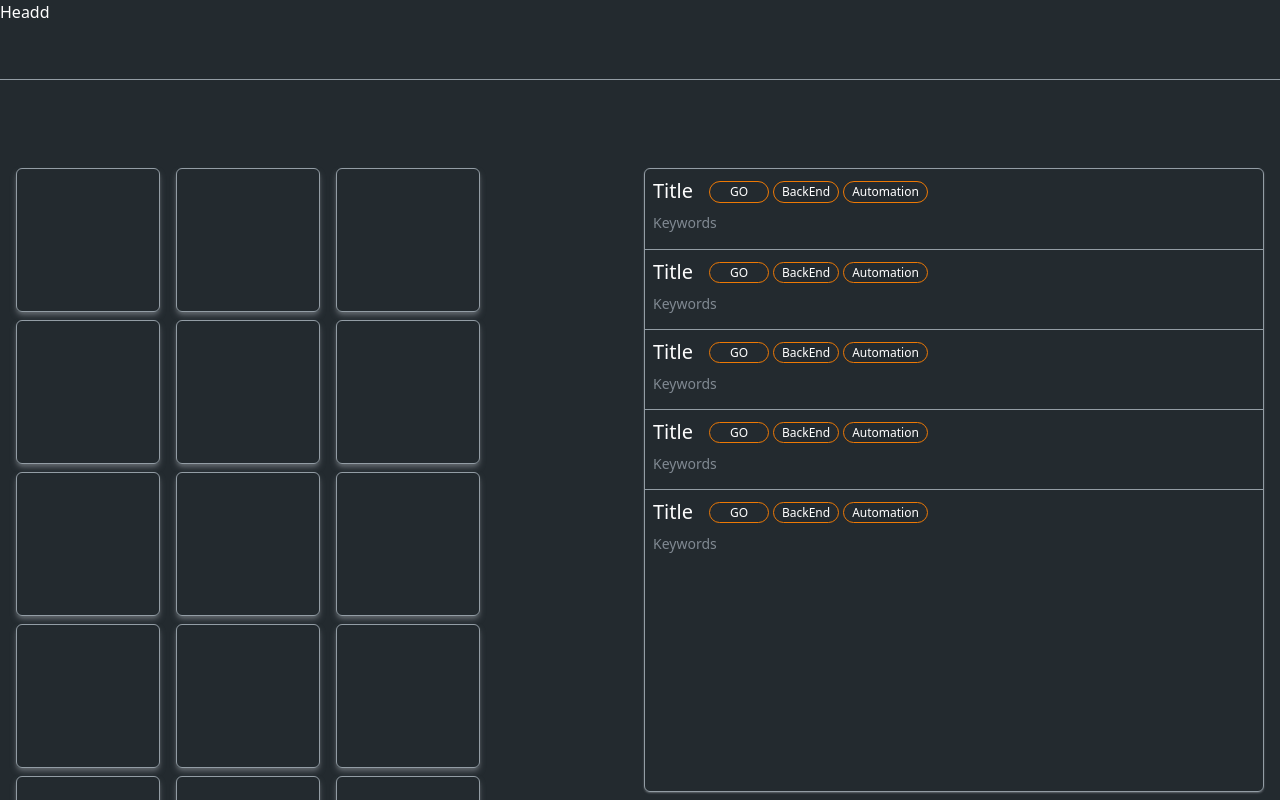
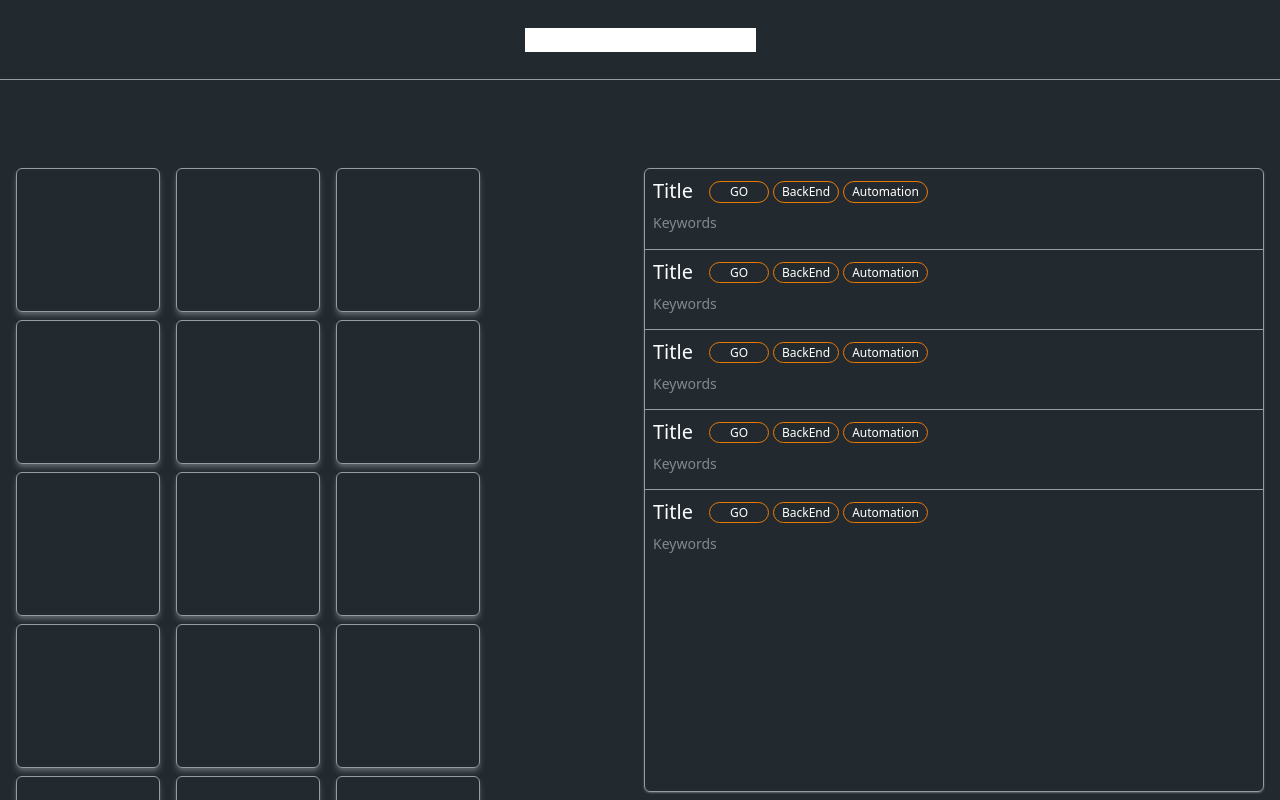
Before and after one commit to luis-souza-dev/kb-fe, a React (Create React App) app: page / in a window 1280 px wide. Built offline with nearby package versions, Linux system fonts and the light colour scheme.

Commit message:
feat: implementing initial search bar structure

```diff
--- a/src/layout/header/index.js
+++ b/src/layout/header/index.js
@@ -1,6 +1,8 @@
+import SearchInput from "../../components/search-input";
+
 const Header = () => (
-    <header className="col-span-full row-span-1 border-b border-t-0 border-main-borders">
-        Headd
+    <header className="col-span-full row-span-1 border-b border-t-0 border-main-borders flex items-center justify-center">
+        <SearchInput> </SearchInput>
     </header>
 )
 
```
